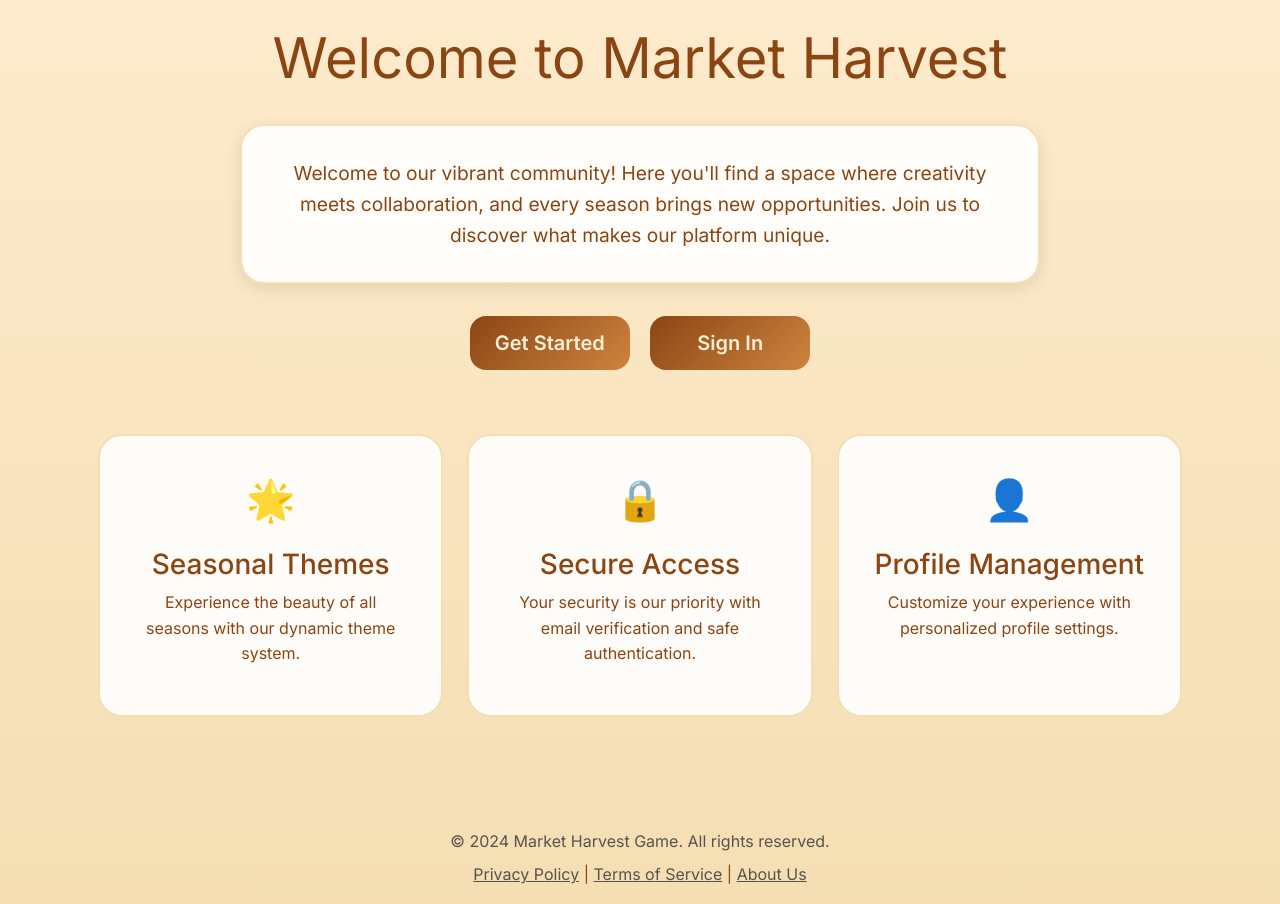
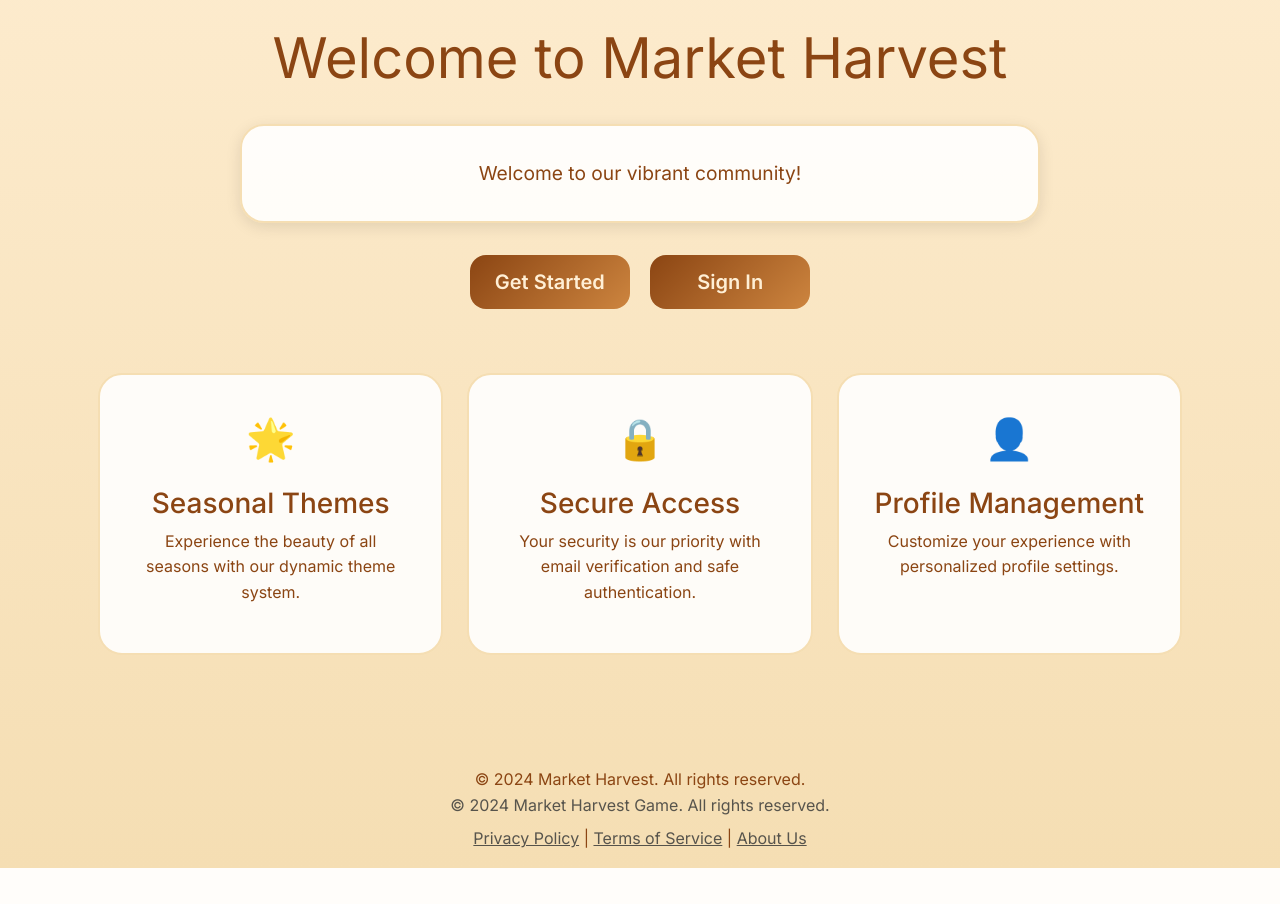
Before and after one commit to reversegremlin/harvest-market, a Flask app: page / in a window 1280 px wide. Shown: the part 295-1199 px from the top of the page. After the commit the page ends 1163 px from the top, so only its background shows below. Run offline with Flask 3, Linux system fonts and the light colour scheme; data comes from the database, SQL or seed files in the repository; some libraries are stand-ins or nearby versions.

Commit message:
Agent query: Is the landing page loading correctly now?

```diff
--- a/app.py
+++ b/app.py
@@ -72,9 +72,30 @@
 def inject_site_settings():
     from models import SiteSettings
     def get_settings():
-        settings = SiteSettings.get_settings()
-        app.logger.debug(f'Injecting site settings - title: {settings.site_title}, welcome: {settings.welcome_message}')
-        return settings
+        try:
+            settings = SiteSettings.query.first()
+            if not settings:
+                # Create default settings if none exist
+                settings = SiteSettings(
+                    site_title='Market Harvest',
+                    welcome_message='Welcome to our vibrant community!',
+                    footer_text='© 2024 Market Harvest. All rights reserved.',
+                    default_theme='autumn'
+                )
+                db.session.add(settings)
+                db.session.commit()
+            app.logger.debug(f'Injecting site settings - title: {settings.site_title}')
+            return settings
+        except Exception as e:
+            app.logger.error(f'Error loading site settings: {str(e)}')
+            # Return default settings object if database query fails
+            return type('DefaultSettings', (), {
+                'site_title': 'Market Harvest',
+                'welcome_message': 'Welcome to our vibrant community!',
+                'footer_text': '© 2024 Market Harvest. All rights reserved.',
+                'default_theme': 'autumn',
+                'site_icon': None
+            })
     return dict(site_settings=get_settings)
 
 @app.template_filter('b64encode')
@@ -85,7 +106,18 @@
 
 @app.route('/')
 def index():
-    return render_template('landing.html')
+    try:
+        # Get site settings with proper error handling
+        settings = inject_site_settings()['site_settings']()
+        # Handle anonymous users by setting a default theme
+        theme = 'autumn'  # Default theme for anonymous users
+        return render_template('landing.html', theme=theme)
+    except Exception as e:
+        app.logger.error(f'Error loading landing page: {str(e)}')
+        # Return a basic version of the landing page with defaults
+        return render_template('landing.html',
+                             theme='autumn',
+                             error_message="Welcome to Market Harvest")
 @app.route('/privacy')
 def privacy():
     return render_template('privacy.html')
--- a/templates/base.html
+++ b/templates/base.html
@@ -105,7 +105,7 @@
         });
     </script>
 </head>
-<body class="theme-{{ current_user.theme if current_user.is_authenticated and current_user.theme else 'autumn' }}">
+<body class="theme-{{ current_user.theme if current_user.is_authenticated else (theme|default('autumn')) }}">
     <nav class="navbar navbar-expand-lg">
         <div class="container">
             <a class="navbar-brand d-flex align-items-center" href="{{ url_for('profile.dashboard') }}">
--- a/templates/landing.html
+++ b/templates/landing.html
@@ -6,18 +6,16 @@
 <div class="landing-container">
     <div class="landing-header text-center">
         <img src="{{ url_for('static', filename='img/cornucopia.svg') }}" alt="Cornucopia" class="landing-logo mb-4">
-        <h1 class="display-4 mb-3">Welcome to {{ site_settings().site_title }}</h1>
+        <h1 class="display-4 mb-3">Welcome to {{ site_settings().site_title or 'Market Harvest' }}</h1>
 
-        {% if site_settings().welcome_message %}
-            <div class="welcome-message mb-4">
+        <div class="welcome-message mb-4">
+            {% if site_settings().welcome_message %}
                 {{ site_settings().welcome_message|safe }}
-            </div>
-        {% else %}
-            <div class="welcome-message mb-4">
+            {% else %}
                 <p class="mb-0">Welcome to our vibrant community! Here you'll find a space where creativity meets collaboration,
                 and every season brings new opportunities. Join us to discover what makes our platform unique.</p>
-            </div>
-        {% endif %}
+            {% endif %}
+        </div>
 
         <div class="cta-buttons">
             {% if current_user.is_authenticated %}
```
Also changed, not shown: 1 other file.
